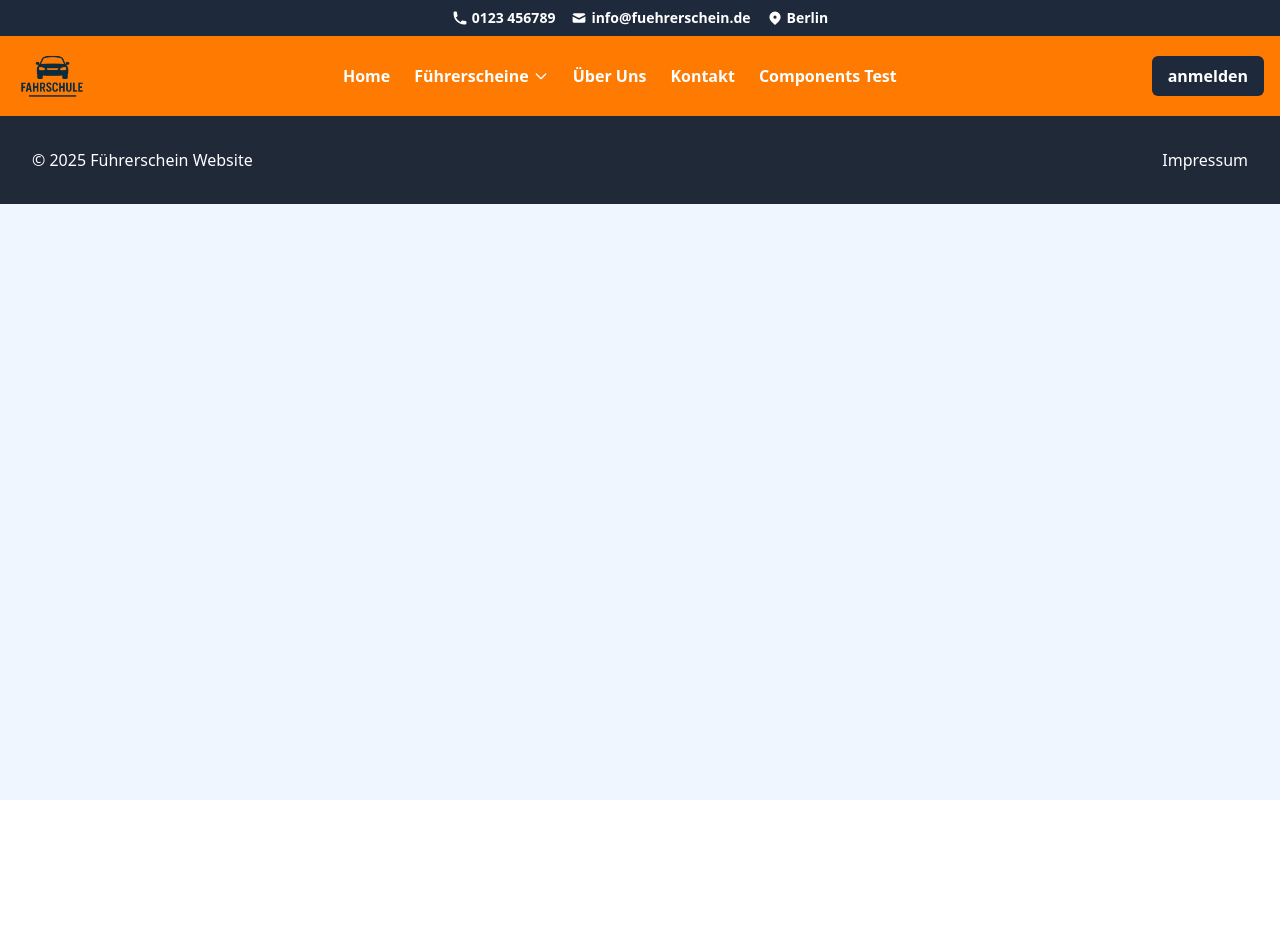
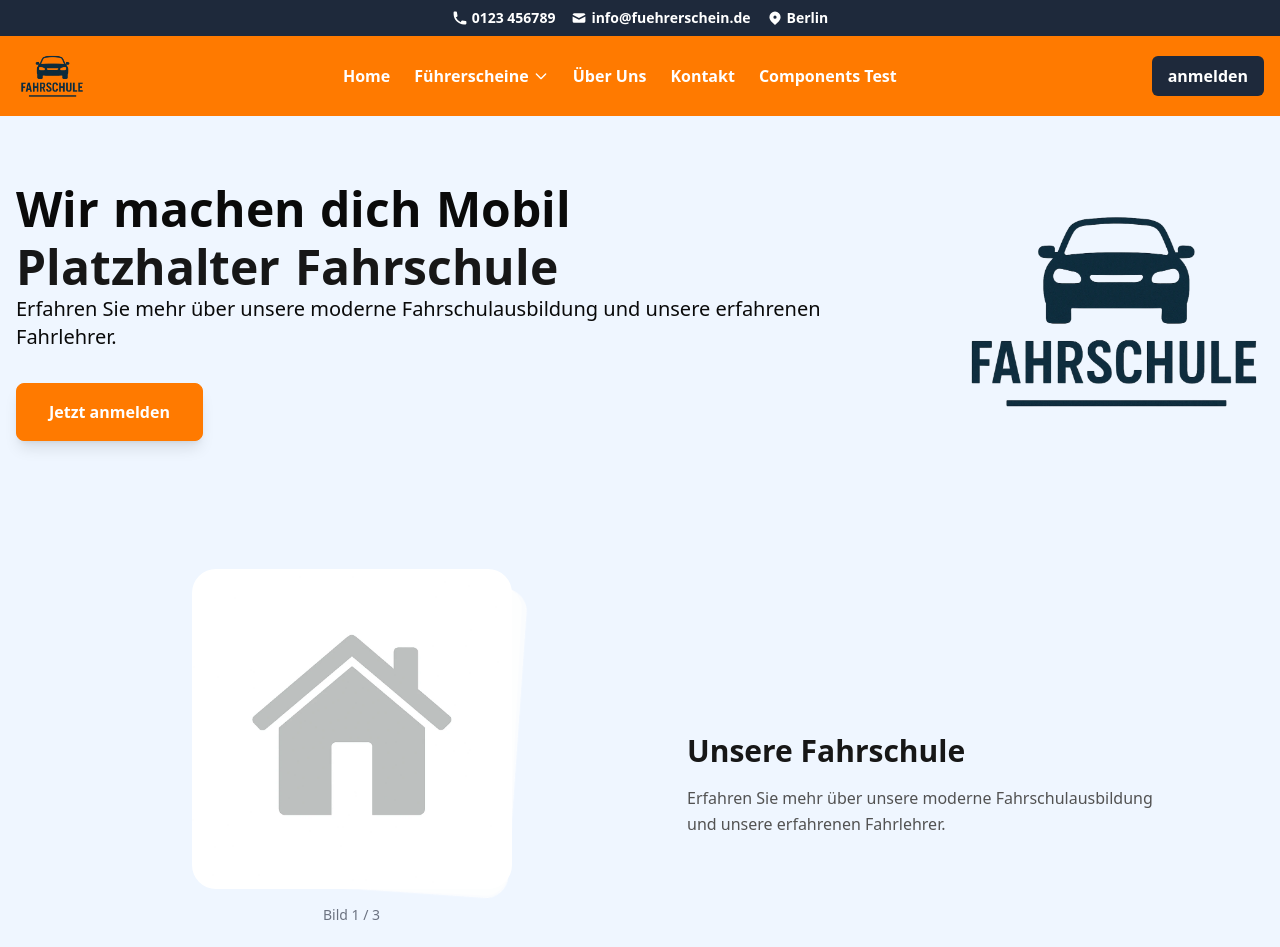
Before and after one commit to WebGraaf/Default-Seite-Vorlage, a React (Vite) app: page / in a window 1280 px wide. Shown: the top 947 px of the page. Before the commit the page ends 800 px from the top, so only its background shows below. Built offline with nearby package versions, Linux system fonts and the light colour scheme.

Commit message:
Update components and pages

```diff
--- a/src/components/SplitMediaText.tsx
+++ b/src/components/SplitMediaText.tsx
@@ -79,9 +79,9 @@ export const SplitMediaText: React.FC<SplitMediaTextProps> = ({
   };
 
   return (
+    <section ref={containerRef} className="py-12">
       <div
-      ref={containerRef}
-      className={`rounded-xl overflow-hidden py-0 px-0 ${variantClasses[variant]} ${className}`}
+        className={`rounded-xl overflow-hidden ${variantClasses[variant]} ${className}`}
       >
         <div
           className={`flex flex-col md:flex-row gap-8 ${
@@ -102,5 +102,6 @@ export const SplitMediaText: React.FC<SplitMediaTextProps> = ({
           </div>
         </div>
       </div>
+    </section>
   );
 };
--- a/src/components/SplitMediaTextInvert.tsx
+++ b/src/components/SplitMediaTextInvert.tsx
@@ -81,9 +81,9 @@ export const SplitMediaTextInvert: React.FC<SplitMediaTextInvertProps> = ({
   };
 
   return (
+    <section ref={containerRef} className="py-12">
       <div
-      ref={containerRef}
-      className={`rounded-xl overflow-hidden py-0 px-0 ${variantClasses[variant]} ${className}`}
+        className={`rounded-xl overflow-hidden ${variantClasses[variant]} ${className}`}
       >
         <div
           className={`flex flex-col md:flex-row gap-8 ${
@@ -104,5 +104,6 @@ export const SplitMediaTextInvert: React.FC<SplitMediaTextInvertProps> = ({
           </div>
         </div>
       </div>
+    </section>
   );
 };
--- a/src/pages/Anmelden.tsx
+++ b/src/pages/Anmelden.tsx
@@ -21,7 +21,7 @@ const Anmelden: React.FC = () => {
 
   return (
     <div className="bg-page-bg">
-      <Section background="card-bg" padding="xl">
+      <Section background="card-bg" padding="sm">
         <Container>
           <div
             ref={headerRef as React.RefObject<HTMLDivElement>}
@@ -45,11 +45,7 @@ const Anmelden: React.FC = () => {
         </Container>
       </Section>
 
-      <Section background="page-bg" padding="lg">
-        <Container>
-          <AnmeldeFormular />
-        </Container>
-      </Section>
+      <AnmeldeFormular />
     </div>
   );
 };
--- a/src/pages/Home.tsx
+++ b/src/pages/Home.tsx
@@ -1,9 +1,135 @@
 import React from 'react';
-
+import { HeroStartseite } from '../components/HeroStartseite';
+import { TextGalerieStapel } from '../components/TextGalerieStapel';
+import { KlassenUebersichtGridSpotlight } from '../components/KlassenUebersichtGridSpotlight';
+import VorherNacherBildVergleich from '../components/VorherNacherBildVergleich';
+import { StandorteUebersicht } from '../components/StandorteUebersicht';
+import BannerAnmelden from '../components/BannerAnmelden';
+import { SplitMediaText } from '../components/SplitMediaText';
+import { SplitMediaTextInvert } from '../components/SplitMediaTextInvert';
+import { FAQ } from '../components/FAQ';
 
 const Home: React.FC = () => {
+  // Daten für TextGalerieStapel
+  const galleryImages = [
+    {
+      src: '/src/default_images/Platzhalter_Fahrschule.webp',
+      alt: 'Fahrschule Bild 1'
+    },
+    {
+      src: '/src/default_images/Platzhalter_Furhpark.webp',
+      alt: 'Fahrschule Bild 2'
+    },
+    {
+      src: '/src/default_images/Platzhalter_Gruppenbild_Team.webp',
+      alt: 'Fahrschule Bild 3'
+    }
+  ];
+
+  // Daten für StandorteUebersicht
+  const locations = [
+    {
+      label: 'Hauptstandort',
+      address: 'Musterstraße 123, 12345 Musterstadt',
+      phone: '+49 123 456789',
+      hours: 'Mo-Fr: 8:00-18:00\nSa: 9:00-14:00\nSo: Geschlossen'
+    },
+    {
+      label: 'Zweigstelle Nord',
+      address: 'Nordstraße 456, 54321 Nordstadt',
+      phone: '+49 987 654321',
+      hours: 'Mo-Fr: 9:00-17:00\nSa: 10:00-15:00\nSo: Geschlossen'
+    }
+  ];
+
+  // Daten für FAQ
+  const faqs = [
+    {
+      question: 'Wie melde ich mich für einen Führerscheinkurs an?',
+      answer: 'Sie können sich ganz einfach online über unsere Website anmelden oder persönlich in einer unserer Filialen vorbeikommen.'
+    },
+    {
+      question: 'Welche Voraussetzungen muss ich erfüllen?',
+      answer: 'Sie müssen mindestens 17 Jahre alt sein und einen gültigen Personalausweis oder Reisepass vorlegen.'
+    },
+    {
+      question: 'Wie lange dauert die Ausbildung?',
+      answer: 'Die Dauer hängt von der Führerscheinklasse ab und variiert zwischen 2-6 Monaten, abhängig von Ihren Vorkenntnissen und der Verfügbarkeit von Fahrstunden.'
+    },
+    {
+      question: 'Bieten Sie auch Intensivkurse an?',
+      answer: 'Ja, wir bieten verschiedene Intensivkurse an, die Ihnen helfen, Ihren Führerschein schneller zu erhalten.'
+    }
+  ];
+
   return (
-    <div></div>
+    <div>
+      <HeroStartseite
+        title="Wir machen dich Mobil"
+        subtitle="Platzhalter Fahrschule"
+        description="Erfahren Sie mehr über unsere moderne Fahrschulausbildung und unsere erfahrenen Fahrlehrer."
+        buttonText="Jetzt anmelden"
+        buttonLink="/anmelden"
+        logoSrc="/src/default_images/logo_default.webp"
+        logoAlt="Fahrschule Logo"
+      />
+
+      <section className="py-16">
+        <div className="max-w-6xl mx-auto px-4">
+          <TextGalerieStapel
+            title="Unsere Fahrschule"
+            description="Erfahren Sie mehr über unsere moderne Fahrschulausbildung und unsere erfahrenen Fahrlehrer."
+            images={galleryImages}
+            imagePosition="left"
+          />
+        </div>
+      </section>
+
+      <KlassenUebersichtGridSpotlight />
+
+      <VorherNacherBildVergleich
+        title="Vorher Nachher Vergleich"
+        beforeImage="/src/default_images/Platzhalter_Fahrschule.webp"
+        afterImage="/src/default_images/Platzhalter_Furhpark.webp"
+        beforeLabel="Vorher"
+        afterLabel="Nachher"
+      />
+
+      <StandorteUebersicht
+        title="Unsere Standorte"
+        subtitle="Finden Sie den nächstgelegenen Standort"
+        locations={locations}
+      />
+
+      <BannerAnmelden />
+
+      <div className="max-w-screen-xl mx-auto px-4 sm:px-6 lg:px-8">
+        <SplitMediaText
+          imageSrc="/src/default_images/Platzhalter_Fahrschule.webp"
+          imageAlt="Fahrschule Ausbildung"
+          title="Professionelle Fahrausbildung"
+          description="Bei uns erhalten Sie eine erstklassige Fahrausbildung von zertifizierten Fahrlehrern. Wir legen Wert auf individuelle Betreuung und moderne Lehrmethoden, um Sie sicher auf die Straße zu bringen."
+          imagePosition="left"
+        />
+      </div>
+
+      <div className="max-w-screen-xl mx-auto px-4 sm:px-6 lg:px-8">
+        <SplitMediaTextInvert
+          imageSrc="/src/default_images/Platzhalter_Furhpark.webp"
+          imageAlt="Moderner Fuhrpark"
+          title="Topmoderner Fuhrpark"
+          description="Unser Fahrzeugpark umfasst die neuesten Modelle verschiedener Automarken. Alle Fahrzeuge sind perfekt gewartet und erfüllen höchste Sicherheitsstandards für Ihre optimale Ausbildung."
+          imagePosition="right"
+        />
+      </div>
+
+      <FAQ
+        title="Häufig gestellte Fragen"
+        faqs={faqs}
+      />
+
+      <BannerAnmelden />
+    </div>
   );
 };
 
--- a/src/pages/Kontakt.tsx
+++ b/src/pages/Kontakt.tsx
@@ -69,7 +69,7 @@ const Kontakt: React.FC = () => {
 
   return (
     <div className="bg-page-bg">
-      <Section background="card-bg" padding="xl">
+      <Section background="card-bg" padding="sm">
         <Container>
           <div
             ref={headerRef as React.RefObject<HTMLDivElement>}
@@ -93,13 +93,13 @@ const Kontakt: React.FC = () => {
         </Container>
       </Section>
 
-      <Section background="page-bg" padding="lg">
+      <Section background="page-bg" padding="sm">
         <Container>
           <Kontaktinformationen />
         </Container>
       </Section>
 
-      <Section background="page-bg" padding="lg">
+      <Section background="page-bg" padding="sm">
         <Container>
           <StandorteUebersicht
             locations={[
@@ -120,7 +120,7 @@ const Kontakt: React.FC = () => {
         </Container>
       </Section>
 
-      <Section background="page-bg" padding="lg">
+      <Section background="page-bg" padding="sm">
         <Container>
           <BannerAnmeldenCopy />
         </Container>
```
Lines whose indentation alone changed are shown as unchanged.
